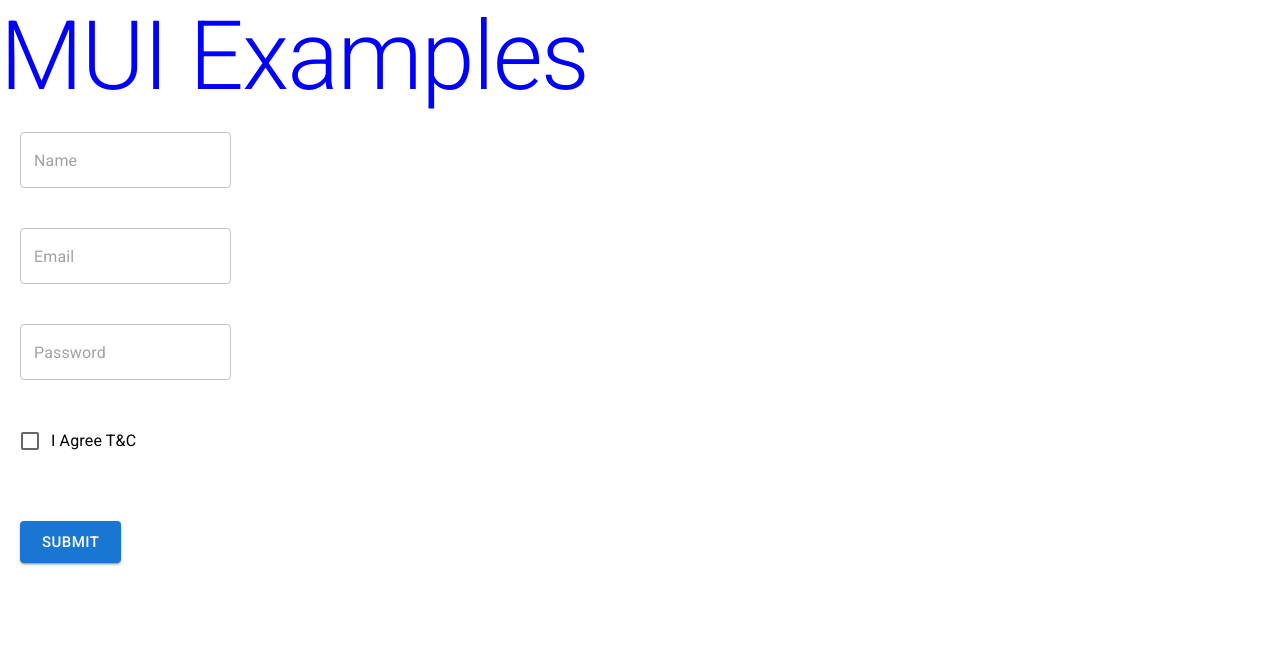
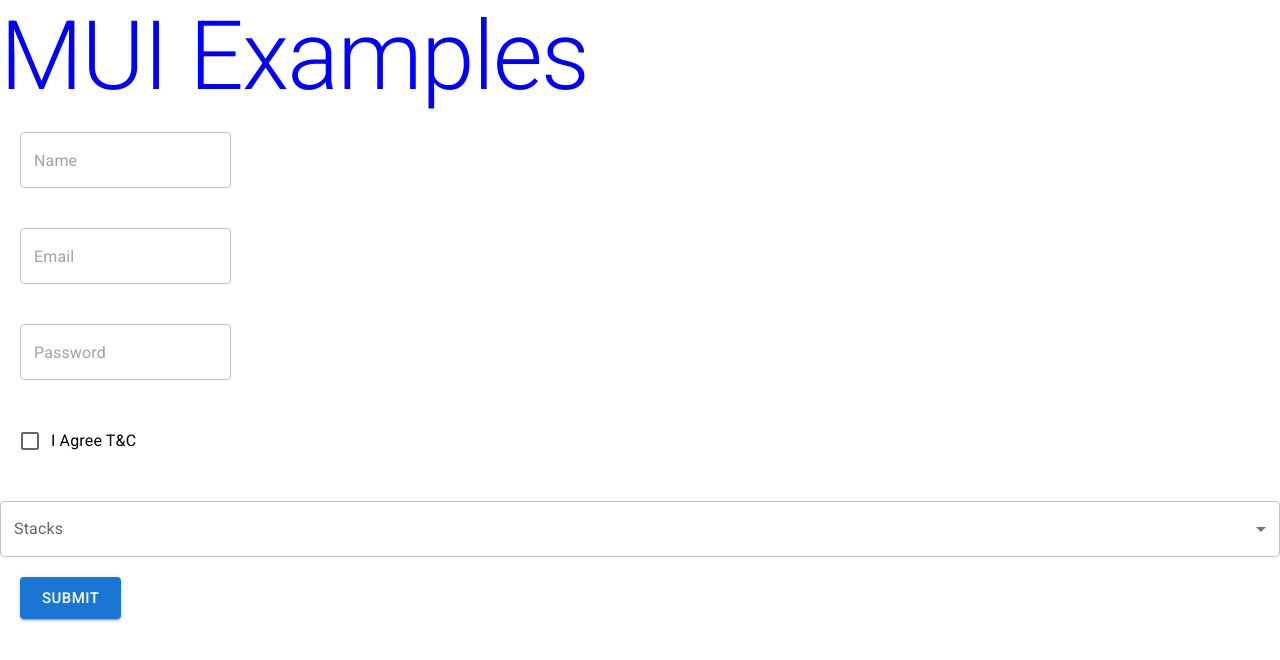
Before and after one commit to KrhystFerrari/mui-examples, a React (Create React App) app: page / in a window 1280 px wide. Shown: the top 660 px of the page. Built offline with nearby package versions, Linux system fonts and the light colour scheme.

Commit message:
feat: create a Menu Options example

```diff
--- a/src/components/Form.js
+++ b/src/components/Form.js
@@ -5,6 +5,10 @@ import {
   FormGroup,
   FormControlLabel,
   Checkbox,
+  FormControl,
+  InputLabel,
+  Select,
+  MenuItem,
 } from "@mui/material";
 
 const Form = () => {
@@ -13,6 +17,7 @@ const Form = () => {
     email: "",
     password: "",
     terms: false,
+    stacks: "",
   });
 
   const handleChange = (e) => {
@@ -76,6 +81,16 @@ const Form = () => {
           />
         </FormGroup>
         <br />
+        <FormControl fullWidth>
+          <InputLabel id="menu">Stacks</InputLabel>
+          <Select label="stacks" value={inputs.stacks} onChange={handleChange} name="stacks">
+            <MenuItem value={"next"}>Next.js</MenuItem>
+            <MenuItem value={"express"}>Express.js</MenuItem>
+            <MenuItem value={"nest"}>Nest.js</MenuItem>
+            <MenuItem value={"mui"}>Material UI</MenuItem>
+          </Select>
+        </FormControl>
+        <br />
         <Button
           type="submit"
           variant="contained"
```
